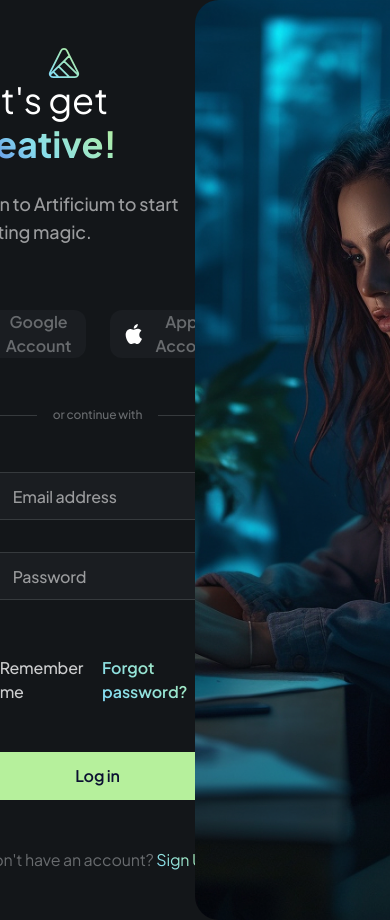
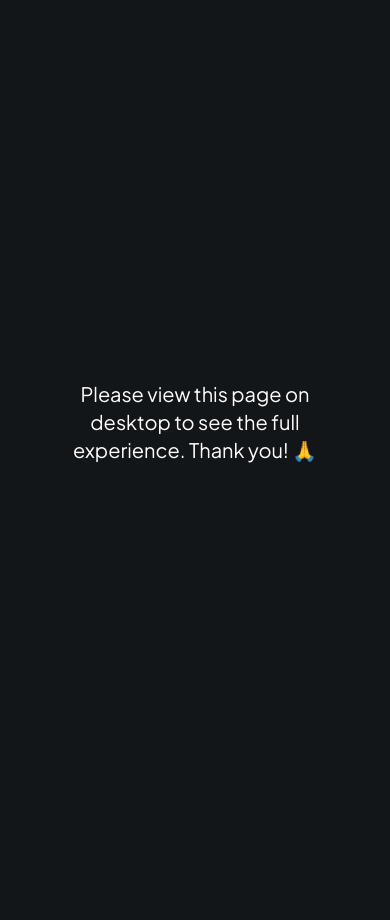
Before and after one commit to alex-voievudko/artificium, a Next.js app: page /login-02 in a window 390 px wide. After the commit the page ends 844 px from the top, so only its background shows below. Built offline with nearby package versions, Linux system fonts and the light colour scheme.

Commit message:
feat: added mobile screen warnings

```diff
--- a/app/(auth)/login-01/page.tsx
+++ b/app/(auth)/login-01/page.tsx
@@ -10,6 +10,12 @@ export const metadata: Metadata = {
 
 const Login01Page = () => {
   return (
+    <>
+      <main className='flex items-center justify-center h-screen xl:hidden px-12'>
+        <h1 className='heading-xs text-center'>
+          Please view this page on desktop to see the full experience. Thank you! 🙏
+        </h1>
+      </main>
       <main className='w-full h-screen grid grid-cols-2'>
         <div className='flex flex-col p-12'>
           <Image src='/logo.svg' alt='logo' width={32} height={32} priority />
@@ -33,6 +39,7 @@ const Login01Page = () => {
           />
         </div>
       </main>
+    </>
   );
 };
 
--- a/app/(auth)/login-02/page.tsx
+++ b/app/(auth)/login-02/page.tsx
@@ -9,7 +9,13 @@ export const metadata: Metadata = {
 
 const Login01Page = () => {
   return (
-    <main className='w-full h-screen grid grid-cols-2'>
+    <>
+      <main className='flex items-center justify-center h-screen xl:hidden px-12'>
+        <h1 className='heading-xs text-center'>
+          Please view this page on desktop to see the full experience. Thank you! 🙏
+        </h1>
+      </main>
+      <main className='w-full h-screen xl:grid grid-cols-2 hidden'>
         <div className='flex flex-col p-12'>
           <Image src='/logo.svg' alt='logo' width={32} height={32} priority />
           <div className='flex-1 flex justify-center items-center'>
@@ -26,6 +32,7 @@ const Login01Page = () => {
           />
         </div>
       </main>
+    </>
   );
 };
 
```
Lines whose indentation alone changed are shown as unchanged.
